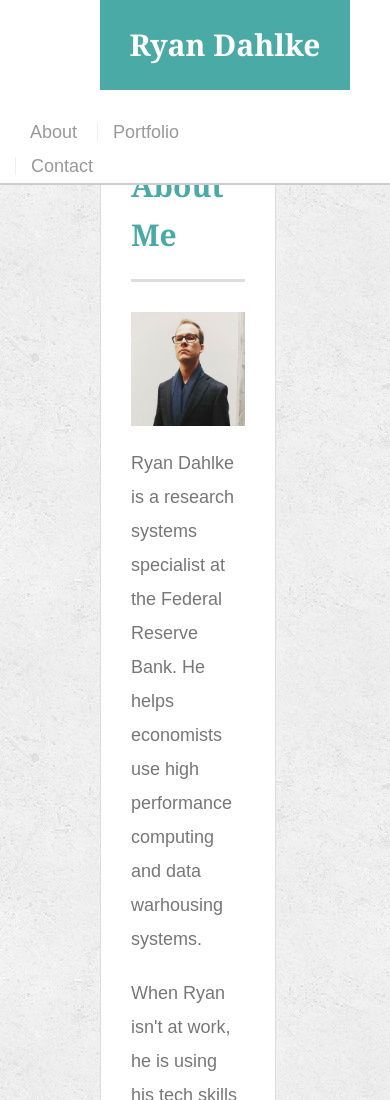
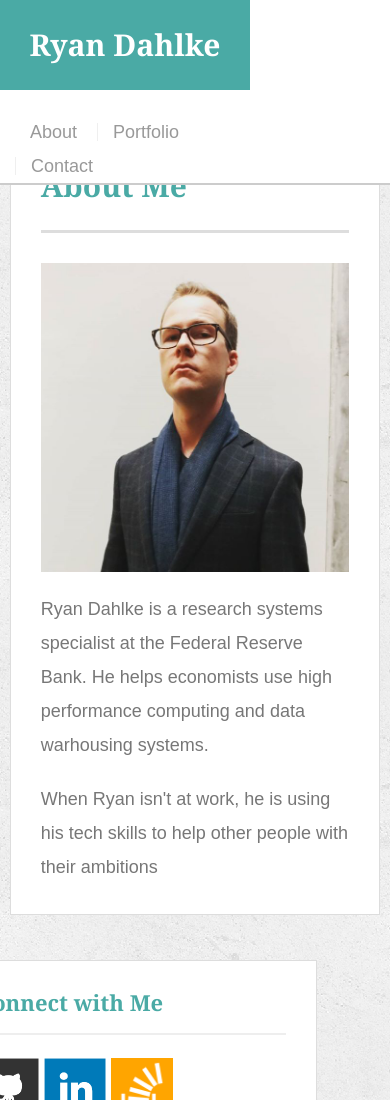
Before and after one commit to RockChalkBogota/Responsive-Portfolio, a plain HTML site: page index.html in a window 390 px wide. Shown: the top 1100 px of the page. Drawn offline with Linux system fonts and the light colour scheme.

Commit message:
Added 768px media queries.

```diff
--- a/assets/css/style.css
+++ b/assets/css/style.css
@@ -279,8 +279,63 @@ input[type=submit] {
 
 @media screen and (max-width: 768px){
 
+  .auth-image {
+  float: left;
+  width: 50%;
+  height: auto;
+  margin-top: 10px;
+  margin-right: 25px;
+  margin-bottom: 20px;
+}
+
+  #main-container {
+    max-width: 768px;
+    width: 95%
+
+  }
+
+.main-section {
+  width: 100%;
+  max-width: 768px;
+  padding: 30px;
+  margin: 0 0 40px;
+  background: #fff;
+  border: 1px solid #ddd;
+}
+
+.sidebar {
+  float: right;
+  position: relative;
+  right: -18%; /* or right 50% */
+  text-align: left;
+  width: 100%;
+  max-width: none;
+  padding: 30px;
+  margin-top: 5px;
+  margin-bottom: 20px;
+  background: #fff;
+  border: 1px solid #ddd;
+}
+
+  .work {
+    width: 40%;
+  }
+
+    #logo{
+    margin-left: 0px;
+  }
+
+
 }
 
 @media screen and (max-width: 640px){
+  .auth-image {
+  float: left;
+  width: 100%;
+  height: auto;
+  margin-top: 10px;
+  margin-right: 25px;
+  margin-bottom: 20px;
+}
 
 }
```
